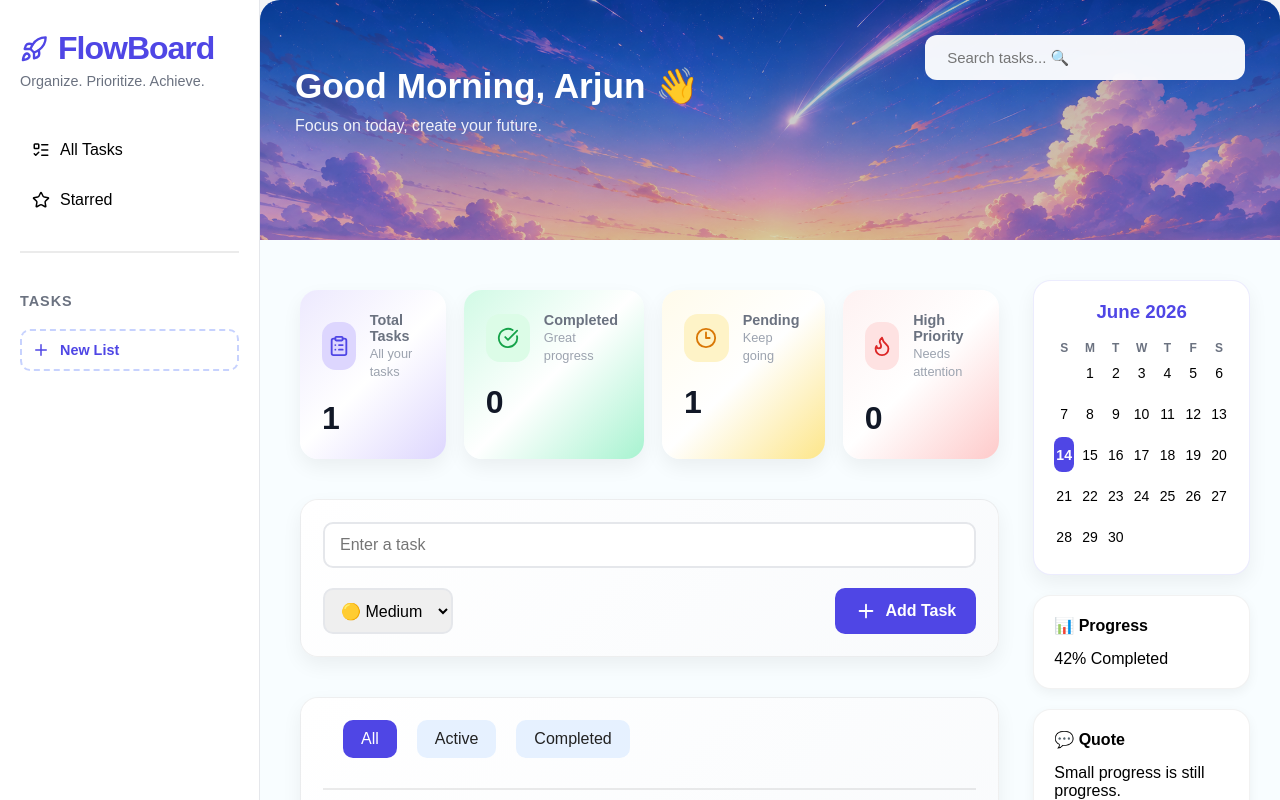
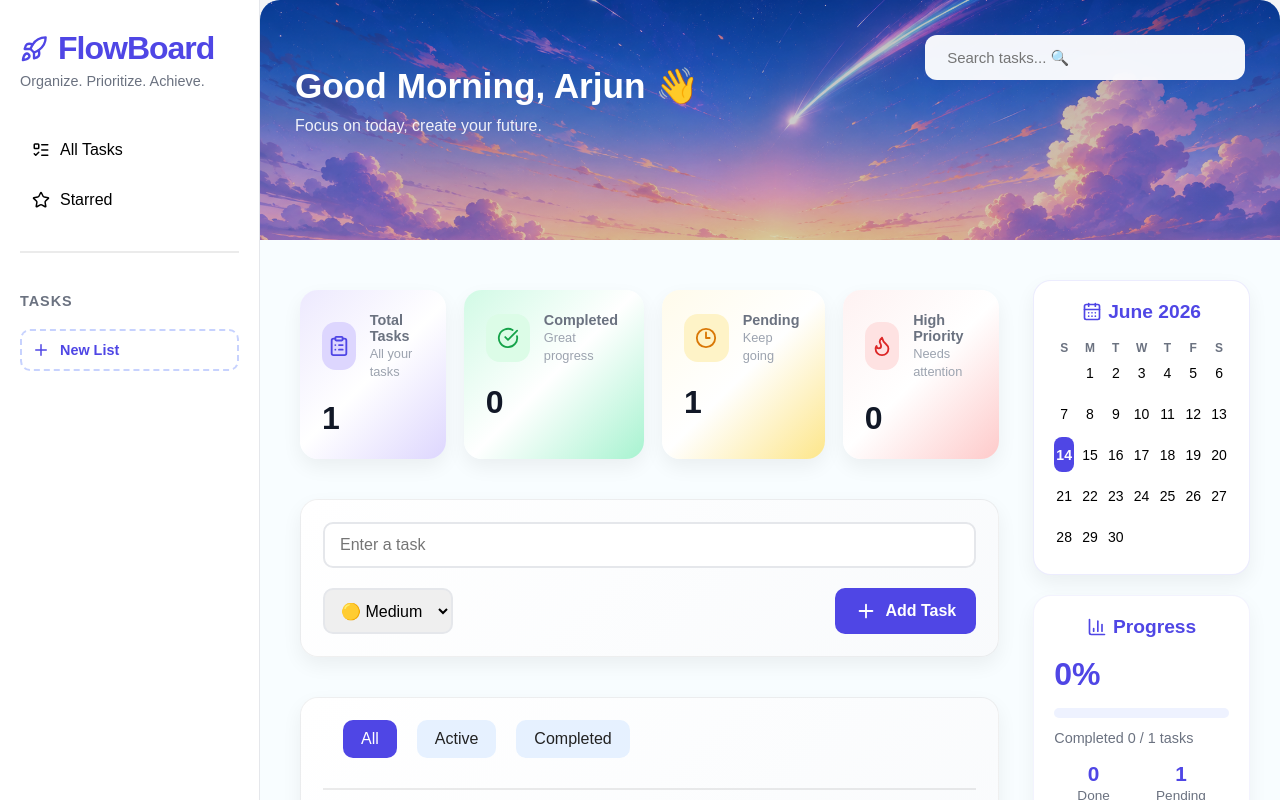
Before and after one commit to arjuntelange/react-task-tracker, a React (Vite) app: page / in a window 1280 px wide. Both pictures are taken after typing "Sample" into the empty fields and a click on the button "Add Task". Shown: the top 800 px of the page. Built offline with nearby package versions, Linux system fonts and the light colour scheme.

Commit message:
feat: add progress overview card with completion stats and progress bar

```diff
--- a/src/components/DashboardSidebar.jsx
+++ b/src/components/DashboardSidebar.jsx
@@ -1,15 +1,19 @@
 import "./DashboardSidebar.css";
 import MiniCalendar from "./MiniCalendar";
+import { ChartColumn } from "lucide-react";
+import ProgressOverview from "./ProgressOverview";
 
-function DashboardSidebar() {
+function DashboardSidebar({ completionRate, totalTasks, completedTasks, pendingTasks }) {
   return (
     <aside className="dashboard-sidebar">
       <MiniCalendar />
 
-      <div className="sidebar-card">
-        <h3>📊 Progress</h3>
-        <p>42% Completed</p>
-      </div>
+      <ProgressOverview
+        completionRate={completionRate}
+        totalTasks={totalTasks}
+        completedTasks={completedTasks}
+        pendingTasks={pendingTasks}
+      />
 
       <div className="sidebar-card">
         <h3>💬 Quote</h3>
--- a/src/components/MiniCalendar.css
+++ b/src/components/MiniCalendar.css
@@ -10,8 +10,13 @@
 .calendar-card h3 {
   margin-bottom: 18px;
 
-  text-align: center;
+  display: flex;
+  justify-content: center;
+  align-items: center;
+  gap: 6px;
+
   color: #4f46e5;
+  font-size: 1.2rem;
 }
 
 .calendar-weekdays,
--- a/src/components/MiniCalendar.jsx
+++ b/src/components/MiniCalendar.jsx
@@ -1,4 +1,5 @@
 import "./MiniCalendar.css";
+import { CalendarDays } from "lucide-react";
 
 function MiniCalendar() {
   const today = new Date();
@@ -28,6 +29,7 @@ function MiniCalendar() {
   return (
     <div className="calendar-card">
       <h3>
+        <CalendarDays size={20} />
         {month} {year}
       </h3>
 
--- /dev/null
+++ b/src/components/ProgressOverview.css
@@ -0,0 +1,83 @@
+.progress-card {
+  padding: 20px;
+
+  background: white;
+  border-radius: 18px;
+  border: 1px solid rgba(99, 102, 241, 0.08);
+  box-shadow: 0 8px 20px rgba(0, 0, 0, 0.05);
+}
+
+.progress-card h3 {
+  margin-bottom: 18px;
+
+  display: flex;
+  justify-content: center;
+  align-items: center;
+  gap: 6px;
+
+  color: #4f46e5;
+  font-size: 1.2rem;
+}
+
+.progress-percentage {
+  margin-bottom: 15px;
+
+  font-size: 2rem;
+  font-weight: 700;
+  color: #4f46e5;
+}
+
+.progress-bar {
+  margin-bottom: 12px;
+
+  width: 100%;
+  height: 10px;
+
+  background: #eef2ff;
+  border-radius: 999px;
+
+  overflow: hidden;
+}
+
+.empty-progress {
+  text-align: center;
+  color: #6b7280;
+  padding: 15px 0;
+}
+
+.progress-fill {
+  height: 100%;
+
+  background: linear-gradient(90deg, #4f46e5, #7c3aed);
+  border-radius: 999px;
+
+  transition: width 0.4s ease;
+}
+
+.progress-card p {
+  color: #6b7280;
+  font-size: 0.9rem;
+}
+
+.progress-stats {
+  margin-top: 16px;
+
+  display: flex;
+  justify-content: space-around;
+
+  text-align: center;
+}
+
+.progress-stats strong {
+  display: block;
+
+  font-size: 1.3rem;
+  font-weight: 700;
+
+  color: #4f46e5;
+}
+
+.progress-stats span {
+  font-size: 0.85rem;
+  color: #6b7280;
+}
--- /dev/null
+++ b/src/components/ProgressOverview.jsx
@@ -0,0 +1,56 @@
+import React from "react";
+import "./ProgressOverview.css";
+import { ChartColumn } from "lucide-react";
+
+function ProgressOverview({
+  completionRate,
+  totalTasks,
+  completedTasks,
+  pendingTasks,
+}) {
+  return (
+    <div className="progress-card">
+      <h3>
+        <ChartColumn size={20} />
+        Progress
+      </h3>
+
+      {totalTasks === 0 ? (
+        <p className="empty-progress">
+          Add your first task to start tracking progress 🎯
+        </p>
+      ) : (
+        <>
+          <div className="progress-percentage">{completionRate}%</div>
+
+          <div className="progress-bar">
+            <div
+              className="progress-fill"
+              style={{
+                width: `${completionRate}%`,
+              }}
+            ></div>
+          </div>
+
+          <p>
+            Completed {completedTasks} / {totalTasks} tasks
+          </p>
+
+          <div className="progress-stats">
+            <div>
+              <strong>{completedTasks}</strong>
+              <span>Done</span>
+            </div>
+
+            <div>
+              <strong>{pendingTasks}</strong>
+              <span>Pending</span>
+            </div>
+          </div>
+        </>
+      )}
+    </div>
+  );
+}
+
+export default ProgressOverview;
--- a/src/components/TodoList.jsx
+++ b/src/components/TodoList.jsx
@@ -217,6 +217,9 @@ function TodoList({ lists, selectedList }) {
     (task) => task.priority === "High",
   ).length;
 
+  const completionRate =
+    totalTasks === 0 ? 0 : Math.round((completedTasks / totalTasks) * 100);
+
   return (
     <div className="container">
       <div className="hero-banner">
@@ -270,7 +273,12 @@ function TodoList({ lists, selectedList }) {
           />
         </div>
 
-        <DashboardSidebar />
+        <DashboardSidebar
+          completionRate={completionRate}
+          totalTasks={totalTasks}
+          completedTasks={completedTasks}
+          pendingTasks={pendingTasks}
+        />
       </div>
 
       {notification.message && (
```
